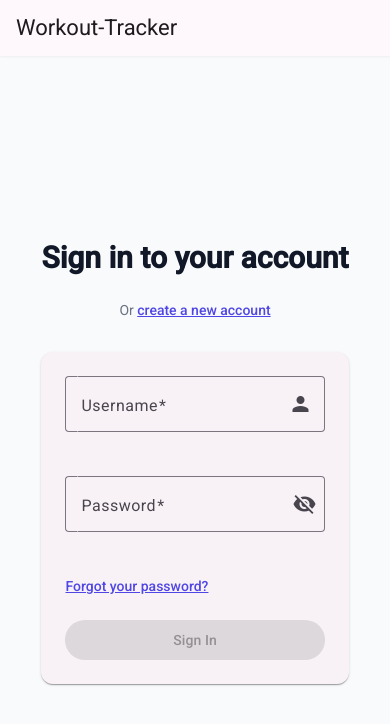
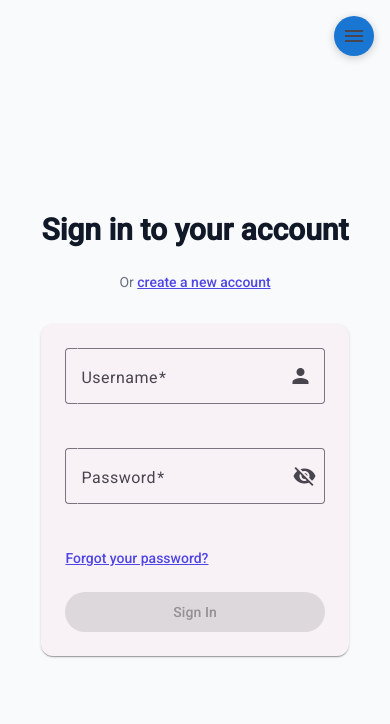
Before and after one commit to nikolastj/w-tracker, an Angular app: page /auth/login in a window 390 px wide. Shown: the top 724 px of the page. Built offline with nearby package versions, Linux system fonts and the light colour scheme.

Commit message:
create responsive header

```diff
--- a/src/app/shared/components/app-header.component.ts
+++ b/src/app/shared/components/app-header.component.ts
@@ -15,12 +15,15 @@ import { User } from '../../auth/models/auth.models';
   standalone: true,
   imports: [CommonModule, MatToolbarModule, MatButtonModule, MatIconModule, MatMenuModule],
   template: `
+    <div class="header-container">
       <mat-toolbar color="primary" class="shadow-sm">
-      <span class="flex-1">Workout-Tracker</span>
+        <span class="header-title flex-1">Workout-Tracker</span>
 
+        <div class="header-actions">
           <button mat-icon-button [matMenuTriggerFor]="userMenu">
             <mat-icon>account_circle</mat-icon>
           </button>
+        </div>
 
         <mat-menu #userMenu="matMenu">
           <div class="border-b px-4 py-2">
@@ -37,14 +40,9 @@ import { User } from '../../auth/models/auth.models';
           </button>
         </mat-menu>
       </mat-toolbar>
+    </div>
   `,
-  styles: [
-    `
-      mat-toolbar {
-        z-index: 10;
-      }
-    `,
-  ],
+  styleUrl: './shared-header.component.scss',
 })
 export class AppHeaderComponent {
   private authService = inject(AuthService);
--- a/src/app/shared/components/app-layout.component.ts
+++ b/src/app/shared/components/app-layout.component.ts
@@ -16,6 +16,6 @@ import { AppHeaderComponent } from './app-header.component';
       </div>
     </div>
   `,
-  styles: [],
+  styleUrl: './shared-layout.component.scss',
 })
 export class AppLayoutComponent {}
--- a/src/app/shared/components/public-header.component.ts
+++ b/src/app/shared/components/public-header.component.ts
@@ -1,24 +1,46 @@
 import { Component } from '@angular/core';
 import { CommonModule } from '@angular/common';
+import { RouterModule } from '@angular/router';
 import { MatToolbarModule } from '@angular/material/toolbar';
 import { MatButtonModule } from '@angular/material/button';
 import { MatIconModule } from '@angular/material/icon';
+import { MatMenuModule } from '@angular/material/menu';
 
 @Component({
   selector: 'app-public-header',
   standalone: true,
-  imports: [CommonModule, MatToolbarModule, MatButtonModule, MatIconModule],
+  imports: [
+    CommonModule,
+    RouterModule,
+    MatToolbarModule,
+    MatButtonModule,
+    MatIconModule,
+    MatMenuModule,
+  ],
   template: `
-    <mat-toolbar color="primary" class="shadow-sm">
-      <span class="flex-1">Workout-Tracker</span>
-    </mat-toolbar>
+    <div class="header-container">
+      <mat-toolbar color="primary" class="shadow-sm">
+        <span class="header-title flex-1">Workout-Tracker</span>
+
+        <div class="header-actions">
+          <button mat-icon-button [matMenuTriggerFor]="publicMenu">
+            <mat-icon>menu</mat-icon>
+          </button>
+        </div>
+
+        <mat-menu #publicMenu="matMenu">
+          <button mat-menu-item routerLink="/auth/login">
+            <mat-icon>login</mat-icon>
+            <span>Sign In</span>
+          </button>
+          <button mat-menu-item routerLink="/auth/register">
+            <mat-icon>person_add</mat-icon>
+            <span>Sign Up</span>
+          </button>
+        </mat-menu>
+      </mat-toolbar>
+    </div>
   `,
-  styles: [
-    `
-      mat-toolbar {
-        z-index: 10;
-      }
-    `,
-  ],
+  styleUrl: './shared-header.component.scss',
 })
 export class PublicHeaderComponent {}
--- a/src/app/shared/components/public-layout.component.ts
+++ b/src/app/shared/components/public-layout.component.ts
@@ -18,6 +18,6 @@ import { PublicHeaderComponent } from './public-header.component';
       </div>
     </div>
   `,
-  styles: [],
+  styleUrl: './shared-layout.component.scss',
 })
 export class PublicLayoutComponent {}
--- /dev/null
+++ b/src/app/shared/components/shared-header.component.scss
@@ -0,0 +1,37 @@
+:host {
+  display: block;
+}
+
+.header-container {
+  position: relative;
+}
+
+mat-toolbar {
+  z-index: 10;
+  transition: height 0.3s ease;
+
+  @media (max-width: 768px) {
+    height: 0;
+    min-height: 0;
+    padding: 0;
+    overflow: visible;
+  }
+}
+
+.header-title {
+  @media (max-width: 768px) {
+    display: none;
+  }
+}
+
+.header-actions {
+  @media (max-width: 768px) {
+    position: fixed;
+    top: 16px;
+    right: 16px;
+    z-index: 1000;
+    background: var(--mat-toolbar-container-background-color, #1976d2);
+    border-radius: 50%;
+    box-shadow: 0 2px 8px rgba(0, 0, 0, 0.2);
+  }
+}
--- /dev/null
+++ b/src/app/shared/components/shared-layout.component.scss
@@ -0,0 +1,11 @@
+@media (max-width: 768px) {
+  app-header,
+  app-public-header {
+    flex-shrink: 0;
+    height: 0;
+  }
+
+  .flex-1 {
+    height: 100vh;
+  }
+}
```
Lines whose indentation alone changed are shown as unchanged.
